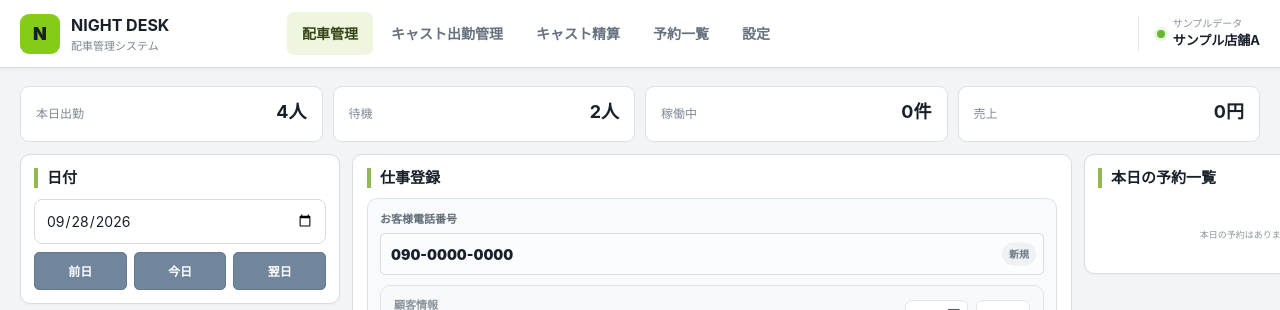
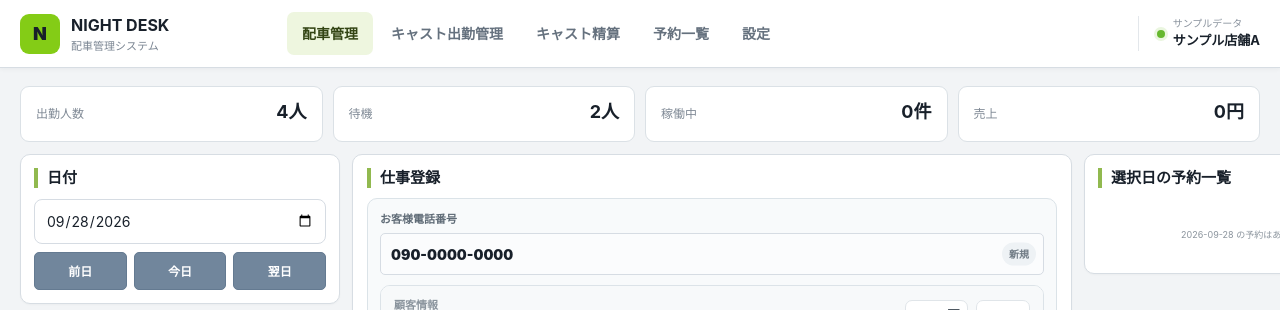
Before and after one commit to admozisan-design/night-desk, a Next.js app: page / in a window 1280 px wide. Shown: the top 310 px of the page. Built offline with nearby package versions, Linux system fonts and the light colour scheme.

Commit message:
Filter dashboard data by selected date

```diff
--- a/app/page.tsx
+++ b/app/page.tsx
@@ -333,10 +333,21 @@ export default function DashboardPage(){
     : 0;
   const total = subtotalBeforeCard+cardFee;
 
-  const activeOrders = useMemo(()=>orders.filter(o=>o.status!=="completed"&&o.status!=="cancelled"),[orders]);
-  const todaySales = useMemo(()=>orders.filter(o=>o.status!=="cancelled").reduce((sum,o)=>sum+o.total,0),[orders]);
+  const selectedDateOrders = useMemo(
+    ()=>orders.filter(order=>orderServiceDate(order)===date),
+    [orders,date]
+  );
+  const activeOrders = useMemo(
+    ()=>selectedDateOrders.filter(order=>order.status!=="completed"&&order.status!=="cancelled"),
+    [selectedDateOrders]
+  );
+  const todaySales = useMemo(
+    ()=>selectedDateOrders.filter(order=>order.status!=="cancelled").reduce((sum,order)=>sum+order.total,0),
+    [selectedDateOrders]
+  );
   const waitingCount = workingCasts.filter(c=>c.status==="waiting").length;
-  const nowPosition = now ? currentTimePosition(now) : null;
+  const todayValue=dateInputValue(new Date());
+  const nowPosition = now && date===todayValue ? currentTimePosition(now) : null;
   const detailCast = detailCastId ? castList.find(c=>c.id===detailCastId) : undefined;
   const detailShift = detailCast ? castShiftForDate(detailCast,date) : undefined;
   const shiftEditCast = shiftEditCastId ? castList.find(c=>c.id===shiftEditCastId) : undefined;
@@ -640,7 +651,7 @@ export default function DashboardPage(){
 
   return <div className="deskDashboard">
     <section className="deskKpis">
-      <div><span>本日出勤</span><strong>{workingCasts.length}人</strong></div>
+      <div><span>出勤人数</span><strong>{workingCasts.length}人</strong></div>
       <div><span>待機</span><strong>{waitingCount}人</strong></div>
       <div><span>稼働中</span><strong>{activeOrders.length}件</strong></div>
       <div><span>売上</span><strong>{formatYen(todaySales)}</strong></div>
@@ -890,15 +901,19 @@ export default function DashboardPage(){
       <aside className="deskRight">
         <section className="deskPanel">
           <div className="panelTitleRow">
-            <h2>本日の予約一覧</h2>
-            <span>{orders.length}件</span>
+            <h2>選択日の予約一覧</h2>
+            <span>{selectedDateOrders.length}件</span>
           </div>
           <div className="todayOrders">
-            {orders.slice(0,7).map(order=><Link href="/orders" key={order.id}>
-              <div><strong>{order.scheduledStart}</strong><span>{order.castName}</span></div>
-              <small>{order.locationName || "場所未入力"} / {orderStatusLabels[order.status]}</small>
-            </Link>)}
-            {!orders.length && <p>本日の予約はありません</p>}
+            {selectedDateOrders
+              .slice()
+              .sort((a,b)=>a.scheduledStart.localeCompare(b.scheduledStart))
+              .slice(0,7)
+              .map(order=><Link href="/orders" key={order.id}>
+                <div><strong>{order.scheduledStart}</strong><span>{order.castName}</span></div>
+                <small>{order.locationName || "場所未入力"} / {orderStatusLabels[order.status]}</small>
+              </Link>)}
+            {!selectedDateOrders.length && <p>{date} の予約はありません</p>}
           </div>
         </section>
       </aside>
@@ -922,7 +937,7 @@ export default function DashboardPage(){
           <div className="timelineHeader longTimeline">{hourLabels.map(hour=><div key={hour}>{hour}</div>)}</div>
 
           {workingCasts.map(cast=>{
-            const castOrders = orders.filter(o=>o.castId===cast.id && o.status!=="cancelled");
+            const castOrders = selectedDateOrders.filter(o=>o.castId===cast.id && o.status!=="cancelled");
             const visibleOrders = castOrders.filter(o=>eventPosition(o));
             const shift=castShiftForDate(cast,date);
             const attendance=shift?.attendance;
```
